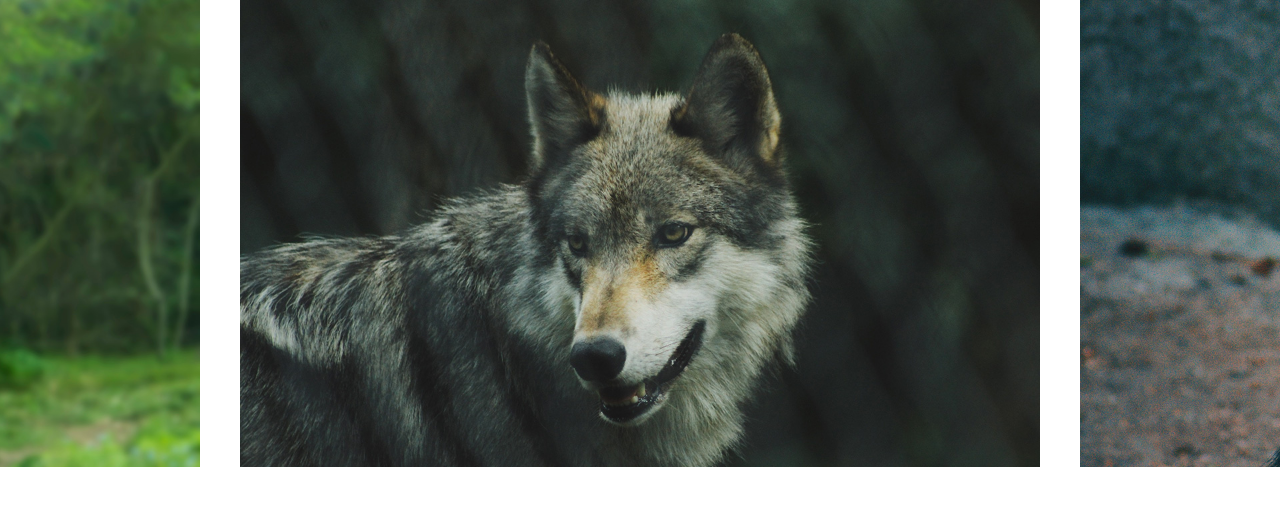
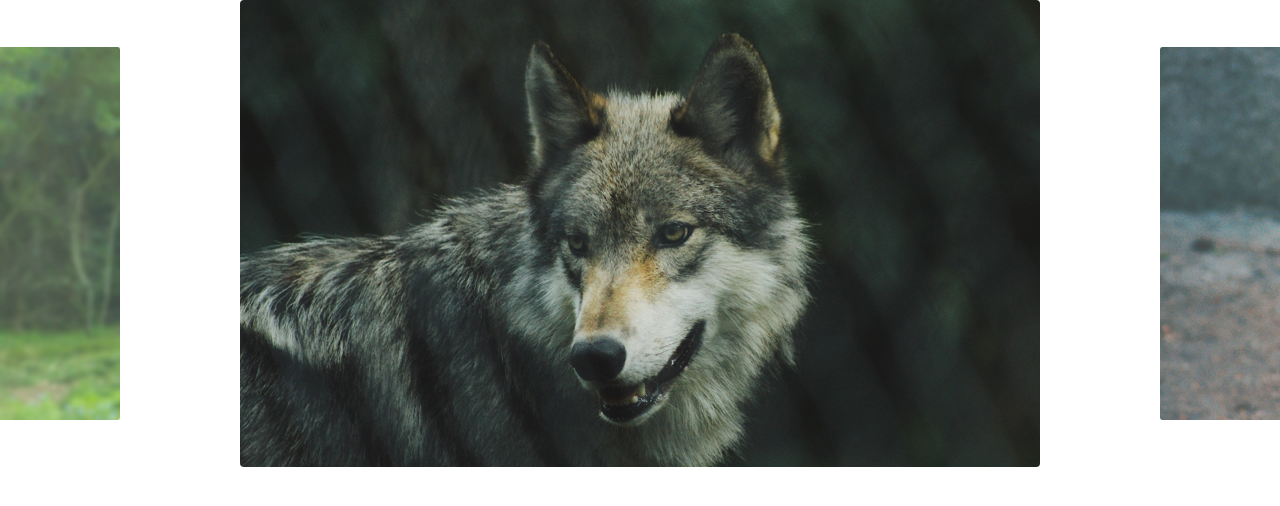
Before and after one commit to Giovanna-Italiani/slide, a plain HTML site: page index.html in a window 1280 px wide. Drawn offline with Linux system fonts and the light colour scheme.

Commit message:
ajuste das configurações resize e classes ativas

```diff
--- a/css/style.css
+++ b/css/style.css
@@ -21,9 +21,25 @@ img {
   display: flex;
 }
 
+.slide:hover {
+  will-change: transform;
+}
+
 .slide li {
   width: 80vw;
   flex-shrink: 0;
   max-width: 800px;
   margin: 0 20px;
+
+  border-radius: 4px;
+  overflow: hidden;
+  box-shadow: 0, 2px, 4px, rgba(0, 0, 0.4);
+  opacity: 0.8;
+  transform: scale(0.8);
+  transition: 0.4s;
 }
+
+.slide li.active {
+  opacity: 1;
+  transform: scale(1);
+}
--- a/js/slide.js
+++ b/js/slide.js
@@ -1,3 +1,5 @@
+import debounce from "./debounce.js";
+
 export default class Slide {
   constructor(slide, wrapper) {
     this.slide = document.querySelector(slide);
@@ -11,6 +13,7 @@ export default class Slide {
       // total q se moveu 'movement'
       movement: 0,
     };
+    this.activeClass = "active";
   }
 
   // metódo pra fazer a transição do slide bunitinha, qnd começa ele fica falso
@@ -108,13 +111,6 @@ export default class Slide {
     this.wrapper.addEventListener("touchend", this.onEnd);
   }
 
-  // referencia ao objeto Slide
-  bindEvents() {
-    this.onStart = this.onStart.bind(this);
-    this.onMove = this.onMove.bind(this);
-    this.onEnd = this.onEnd.bind(this);
-  }
-
   // Slides config
   slidePosition(slide) {
     const margin = (this.wrapper.offsetWidth - slide.offsetWidth) / 2;
@@ -151,6 +147,15 @@ export default class Slide {
     // tem q passar aqui pra poder atualizar assim q o slide mudar
     this.slidesIndexNav(index);
     this.dist.finalPosition = activeSlide.position;
+    this.changeActiveClass();
+  }
+
+  // adicionar active ao elemento que esta ativo
+  changeActiveClass() {
+    this.slideArray.forEach((item) =>
+      item.element.classList.remove(this.activeClass)
+    );
+    this.slideArray[this.index.active].element.classList.add(this.activeClass);
   }
 
   // ativar o slide anterior
@@ -168,11 +173,34 @@ export default class Slide {
     }
   }
 
+  // metodo para ajustar as imagens ao tamanho da tela
+  onResize() {
+    // espera um tempo para ativar o resize da imagem
+    setTimeout(() => {
+      this.slidesConfig();
+      // vai reposicionar o slide q estiver ativo
+      this.changeSlide(this.index.active);
+    }, 1000);
+  }
+
+  addResizeEvent() {
+    window.addEventListener("resize", this.onResize);
+  }
+
+  // referencia ao objeto Slide
+  bindEvents() {
+    this.onStart = this.onStart.bind(this);
+    this.onMove = this.onMove.bind(this);
+    this.onEnd = this.onEnd.bind(this);
+    this.onResize = debounce(this.onResize.bind(this), 200);
+  }
+
   init() {
     this.bindEvents();
     this.transition(true);
     this.addSlideEvents();
     this.slidesConfig();
+    this.addResizeEvent();
     return this;
   }
 }
```
